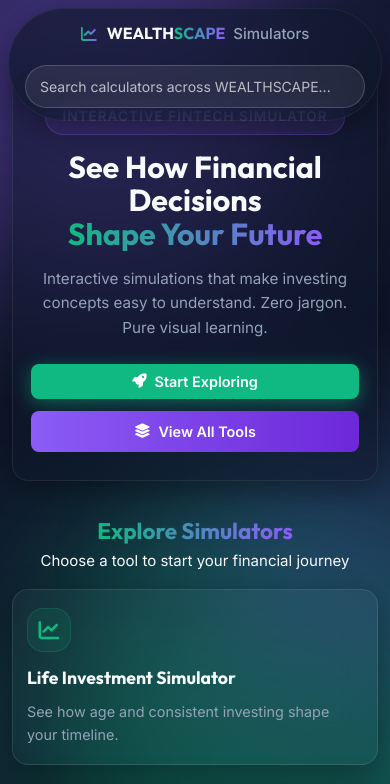
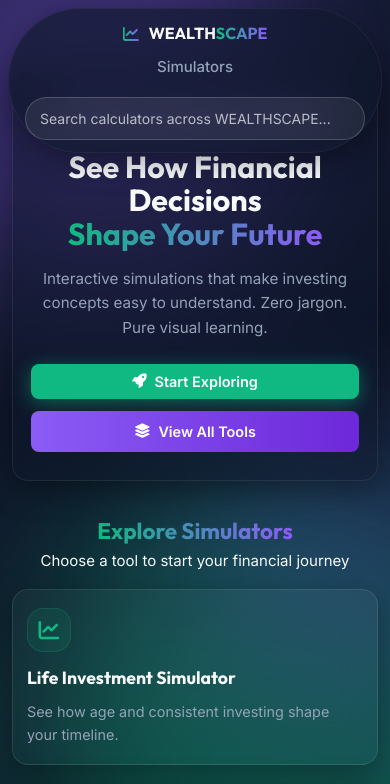
Before and after one commit to satyarevanth666-debug/WEALTHSCAPE---Finance-Predictor, a plain HTML site: page index.html in a window 390 px wide. Shown: the top 784 px of the page. Drawn offline with nearby package versions, Linux system fonts and the light colour scheme.

Commit message:
Updated Project

```diff
--- a/style.css
+++ b/style.css
@@ -1010,22 +1010,32 @@ input[type="range"]::-webkit-slider-thumb:hover {
     }
 
     .nav-container {
-        flex-wrap: wrap;
+        flex-direction: column;
+        align-items: stretch;
         gap: 12px;
         padding: 10px 16px;
         justify-content: center;
     }
 
+    .nav-links {
+        width: 100%;
+        display: flex;
+        justify-content: center;
+        flex-wrap: wrap;
+        gap: 10px;
+    }
+
     .logo {
         font-size: 1.1rem;
+        width: 100%;
+        justify-content: center;
     }
 
     .nav-search-wrapper {
         width: 100%;
         max-width: 100%;
         order: 3;
-        margin-left: 0;
-        margin-top: 8px;
+        margin: 0;
         flex: 1 1 100%;
         display: flex;
         flex-direction: column;
@@ -1034,7 +1044,7 @@ input[type="range"]::-webkit-slider-thumb:hover {
 
     .nav-search-input {
         width: 100%;
-        min-width: auto;
+        min-width: 0;
         padding: 12px 14px;
         font-size: 14px;
     }
```
